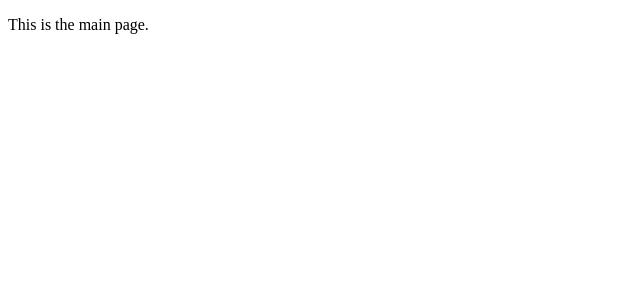
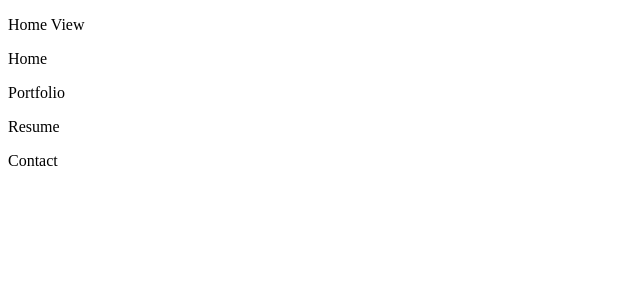
Before and after one commit to recursivelymanan/manan-chopra.com, a React (Vite) app: page / in a window 1280 px wide. Shown: the top 300 px of the page, without its empty margins (0-640 px from the left). Built offline with nearby package versions, Linux system fonts and the light colour scheme.

Commit message:
Set up basic skeleton

```diff
--- a/src/MainPage.tsx
+++ b/src/MainPage.tsx
@@ -1,7 +1,17 @@
+import { useState } from "react";
+
+import type { PageName } from "./types/types";
+
+import ViewContainer from "./components/ViewContainer/ViewContainer";
+import VerticalNavBar from "./components/VerticalNavBar/VeticalNavBar";
+
 const MainPage = () => {
+  const [view, setView] = useState<PageName>("Home");
+
   return (
     <div>
-      <p>This is the main page.</p>
+      <ViewContainer page={view} />
+      <VerticalNavBar view={view} setView={setView} />
     </div>
   );
 };
--- /dev/null
+++ b/src/components/NavLink/NavLink.tsx
@@ -0,0 +1,18 @@
+import type React from "react";
+import type { PageName } from "../../types/types";
+
+interface NavLinkProps {
+  title: string;
+  onClick: () => void;
+  activeView: PageName;
+}
+
+const NavLink: React.FC<NavLinkProps> = ({ title, onClick, activeView }) => {
+  return (
+    <div className={`${activeView === title ? "active-" : ""}nav-link`}>
+      <p onClick={onClick}>{title}</p>
+    </div>
+  );
+};
+
+export default NavLink;
--- /dev/null
+++ b/src/components/VerticalNavBar/VeticalNavBar.tsx
@@ -0,0 +1,37 @@
+import type React from "react";
+import type { PageName } from "../../types/types";
+import NavLink from "../NavLink/NavLink";
+
+interface VerticalNavBarProps {
+  view: PageName;
+  setView: React.Dispatch<React.SetStateAction<PageName>>;
+}
+
+const VerticalNavBar: React.FC<VerticalNavBarProps> = ({ view, setView }) => {
+  return (
+    <div>
+      <NavLink
+        title={"Home"}
+        onClick={() => setView("Home")}
+        activeView={view}
+      />
+      <NavLink
+        title={"Portfolio"}
+        onClick={() => setView("Portfolio")}
+        activeView={view}
+      />
+      <NavLink
+        title={"Resume"}
+        onClick={() => setView("Resume")}
+        activeView={view}
+      />
+      <NavLink
+        title={"Contact"}
+        onClick={() => setView("Contact")}
+        activeView={view}
+      />
+    </div>
+  );
+};
+
+export default VerticalNavBar;
--- /dev/null
+++ b/src/components/ViewContainer/ViewContainer.tsx
@@ -0,0 +1,27 @@
+import type React from "react";
+
+import type { PageName } from "../../types/types";
+
+import HomeView from "../views/HomeView/HomeView";
+import PortfolioView from "../views/PortfolioView/PortfolioView";
+import ResumeView from "../views/ResumeView/ResumeView";
+import ContactView from "../views/ContactView/ContactView";
+
+interface ViewContainerProps {
+  page: PageName;
+}
+
+const ViewContainer: React.FC<ViewContainerProps> = ({ page }) => {
+  switch (page) {
+    case "Home":
+      return <HomeView />;
+    case "Portfolio":
+      return <PortfolioView />;
+    case "Resume":
+      return <ResumeView />;
+    case "Contact":
+      return <ContactView />;
+  }
+};
+
+export default ViewContainer;
--- /dev/null
+++ b/src/components/views/ContactView/ContactView.tsx
@@ -0,0 +1,5 @@
+const ContactView = () => {
+  return <p>Contact View</p>;
+};
+
+export default ContactView;
--- /dev/null
+++ b/src/components/views/HomeView/HomeView.tsx
@@ -0,0 +1,5 @@
+const HomeView = () => {
+  return <p>Home View</p>;
+};
+
+export default HomeView;
--- /dev/null
+++ b/src/components/views/PortfolioView/PortfolioView.tsx
@@ -0,0 +1,5 @@
+const PortfolioView = () => {
+  return <p>Portfolio View</p>;
+};
+
+export default PortfolioView;
--- /dev/null
+++ b/src/components/views/ResumeView/ResumeView.tsx
@@ -0,0 +1,5 @@
+const ResumeView = () => {
+  return <p>Resume View</p>;
+};
+
+export default ResumeView;
--- /dev/null
+++ b/src/types/types.ts
@@ -0,0 +1 @@
+export type PageName = "Home" | "Portfolio" | "Resume" | "Contact";
```
